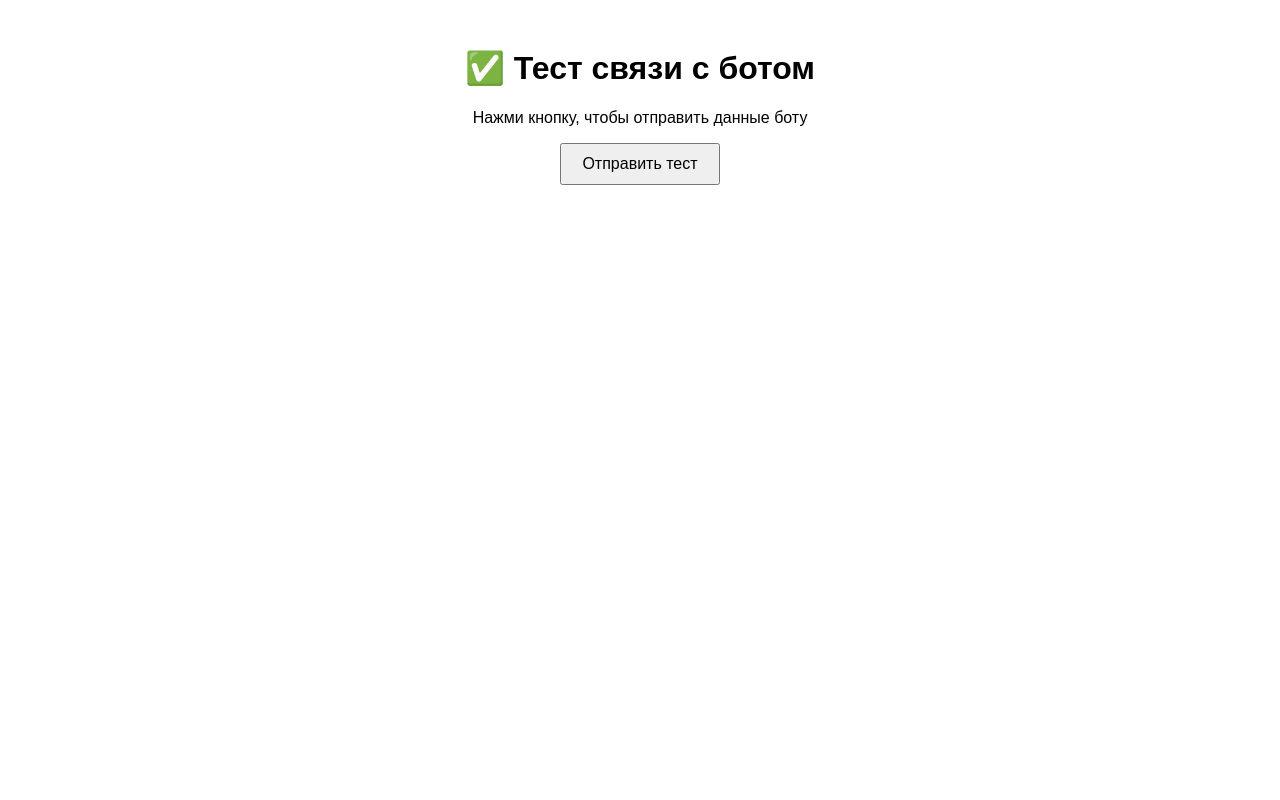
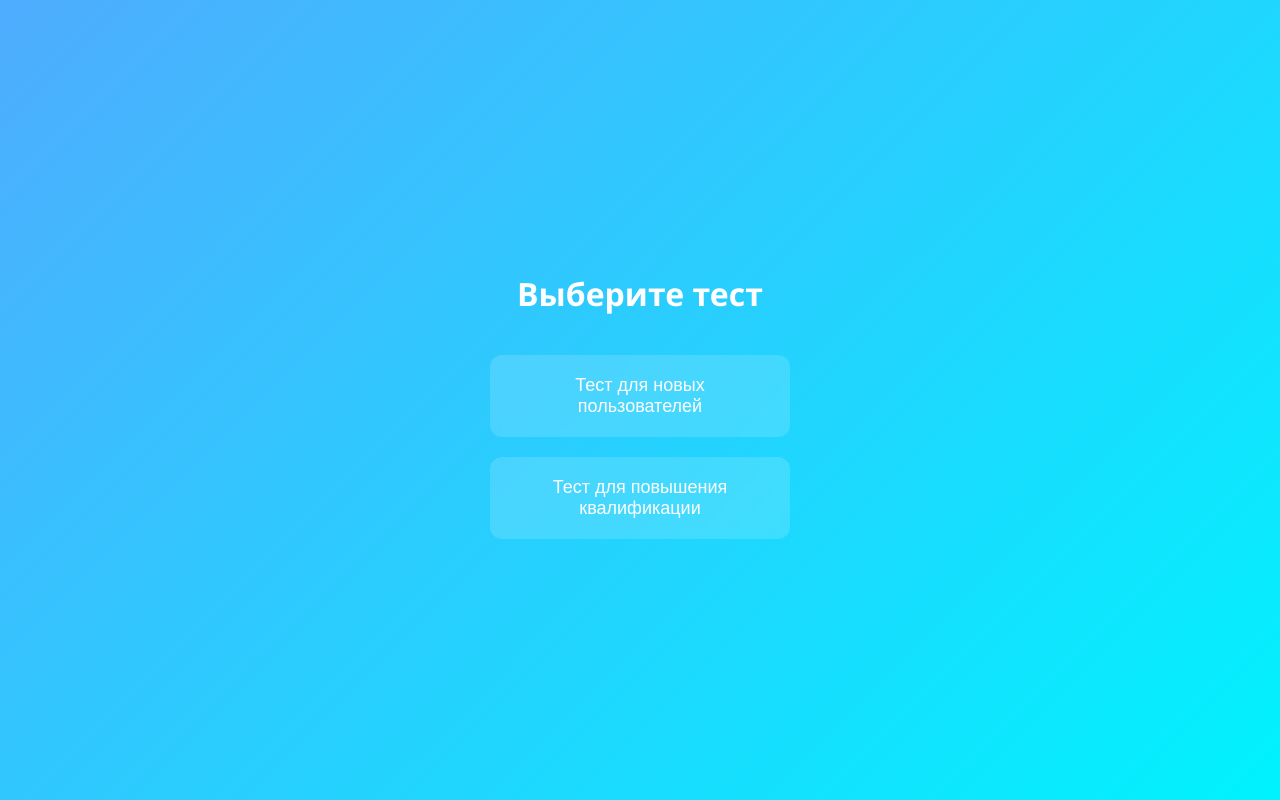
Before and after one commit to matveyyy616/tg-miniapp, a plain HTML site: page index.html in a window 1280 px wide. Drawn offline with Linux system fonts and the light colour scheme.

Commit message:
Update index.html

```diff
--- a/index.html
+++ b/index.html
@@ -3,22 +3,53 @@
 <head>
   <meta charset="UTF-8" />
   <meta name="viewport" content="width=device-width, initial-scale=1.0" />
-  <title>Тест мини‑приложения</title>
+  <title>Выбор теста</title>
   <style>
-    body { font-family: sans-serif; text-align: center; padding: 20px; }
-    button { padding: 10px 20px; font-size: 16px; cursor: pointer; }
+    body {
+      font-family: 'Segoe UI', sans-serif;
+      background: linear-gradient(135deg, #4facfe, #00f2fe);
+      margin: 0;
+      padding: 0;
+      display: flex;
+      flex-direction: column;
+      align-items: center;
+      justify-content: center;
+      height: 100vh;
+      color: #fff;
+    }
+    h1 {
+      margin-bottom: 30px;
+      text-align: center;
+    }
+    .btn {
+      background: rgba(255, 255, 255, 0.15);
+      border: none;
+      padding: 20px 30px;
+      margin: 10px;
+      font-size: 18px;
+      border-radius: 12px;
+      cursor: pointer;
+      color: #fff;
+      width: 80%;
+      max-width: 300px;
+      transition: all 0.3s ease;
+      backdrop-filter: blur(5px);
+    }
+    .btn:hover {
+      background: rgba(255, 255, 255, 0.3);
+      transform: translateY(-3px);
+    }
   </style>
 </head>
 <body>
-  <h1>✅ Тест связи с ботом</h1>
-  <p>Нажми кнопку, чтобы отправить данные боту</p>
-  <button onclick="sendData()">Отправить тест</button>
+  <h1>Выберите тест</h1>
+  <button class="btn" onclick="sendData('new_user')">Тест для новых пользователей</button>
+  <button class="btn" onclick="sendData('advanced')">Тест для повышения квалификации</button>
 
   <script src="https://telegram.org/js/telegram-web-app.js"></script>
   <script>
-    function sendData() {
-      const data = { testType: 'Проверка связи' };
-      Telegram.WebApp.sendData(JSON.stringify(data));
+    function sendData(testType) {
+      Telegram.WebApp.sendData(JSON.stringify({ testType }));
     }
   </script>
 </body>
```
